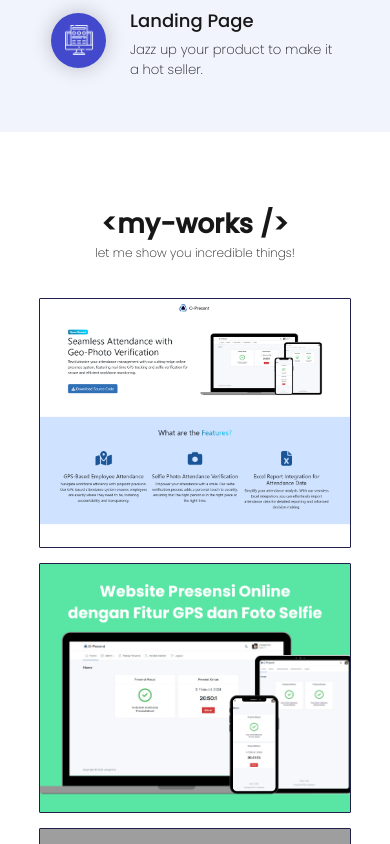
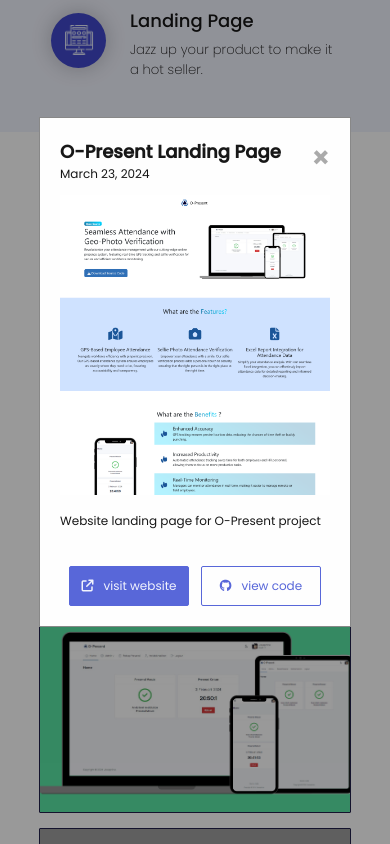
Before and after one commit to josephines1/josephines1.github.io, a plain HTML site: page index.html in a window 390 px wide. Both pictures are taken after a click on the element 195 px from the left and 1525 px from the top of the page. Shown: the part 1103-1947 px from the top of the page. Drawn offline with Linux system fonts and the light colour scheme; grey boxes are pictures that could not be loaded.

Commit message:
Add modal box for works card

```diff
--- a/css/styles.css
+++ b/css/styles.css
@@ -327,6 +327,7 @@ nav ul li a:not(.nav-cta-button):hover::after {
   max-width: 400px;
   min-width: 100%;
   margin-inline: auto;
+  cursor: pointer;
 }
 
 .work-card.show {
@@ -382,50 +383,113 @@ nav ul li a:not(.nav-cta-button):hover::after {
   font-size: 1.5em;
 }
 
-.work-card-cta {
+/* Modal Box */
+.html-modal-open {
+  overflow: hidden;
+}
+
+.modal {
+  display: none;
+  position: fixed;
+  z-index: 99999;
+  left: 0;
+  top: 0;
+  width: 100%;
+  height: 100%;
+  overflow: auto;
+  background-color: rgb(0, 0, 0);
+  background-color: rgba(0, 0, 0, 0.4);
+}
+
+.modal-content {
+  background-color: #fefefe;
+  margin: 1em auto;
+  padding: 20px;
+  border: 1px solid #888;
+  width: 80%;
+  max-width: 800px;
+}
+
+#modalImageContainer {
+  position: relative;
+  display: inline-block;
+  width: 100%;
+  max-height: 400px;
+  overflow-y: auto;
   margin-top: 1em;
+  margin-bottom: 1em;
+}
+
+#modalImage {
+  width: 100%;
+}
+
+.close {
+  color: #aaa;
+  float: right;
+  font-size: 28px;
+  font-weight: bold;
+}
+
+.close:hover,
+.close:focus {
+  color: var(--cerulean-blue-600);
+  text-decoration: none;
+  cursor: pointer;
+}
+
+#modalDescription {
+  margin-bottom: 1em;
+}
+
+.modal-cta {
+  display: flex;
+  align-items: center;
+  justify-content: center;
+  gap: 1em;
+  margin-top: 3em;
+}
+
+.modal-cta a {
   display: flex;
   align-items: center;
   justify-content: center;
   gap: 10px;
-  font-size: 0.8em;
+  min-width: 120px;
+  text-align: center;
+  padding: 10px;
+  background-color: var(--cerulean-blue-500);
+  border: 1px solid var(--cerulean-blue-500);
+  text-decoration: none;
+  border-radius: 2px;
+  transition: 0.3s;
 }
 
-.work-card-cta a {
-  padding: 0.5em 1em;
-  text-decoration: none;
-  border: 1px solid var(--cerulean-blue-500);
-  min-width: 8em;
-  border-radius: 2px;
-  transition: 0.2s ease-in;
-  display: flex;
-  align-items: center;
-  justify-content: center;
-  gap: 5px;
-}
-
-.work-cta-website {
-  background-color: var(--cerulean-blue-500);
+.modal-cta a span,
+.modal-cta a i {
   color: var(--cerulean-blue-50);
 }
 
-.work-cta-website i,
-.work-cta-website span {
-  color: var(--text);
+.modal-cta a:hover span,
+.modal-cta a:hover i {
+  color: var(--cerulean-blue-50);
 }
 
-.work-cta-website i {
-  font-size: 0.85em;
+.modal-cta a:last-child {
+  background-color: transparent;
 }
 
-.work-card-cta a:hover {
-  background-color: var(--cerulean-blue-600);
-  border: 1px solid var(--cerulean-blue-600);
-  transform: translateY(-3px);
+.modal-cta a:last-child span,
+.modal-cta a:last-child i {
+  color: var(--cerulean-blue-500);
 }
 
-.work-card-cta a:hover i,
-.work-card-cta a:hover span {
+.modal-cta a:hover {
+  background-color: var(--cerulean-blue-600);
+}
+
+.modal-cta a:last-child:hover span,
+.modal-cta a:last-child:hover i {
   color: var(--cerulean-blue-50);
 }
 
@@ -792,7 +856,7 @@ footer a {
   text-decoration: none;
   padding: 10px 15px;
   border: 0.5pt solid var(--cerulean-blue-600);
-  border-radius: 10px;
+  border-radius: 2px;
   cursor: pointer;
 }
 .nav-category-link.active {
@@ -974,21 +1038,13 @@ footer a {
     font-size: 100%;
   }
 
-  .work-card-cta {
-    gap: 10px;
-    font-size: 1em;
+  #modalImageContainer {
+    max-height: 300px;
+    overflow-y: hidden;
   }
 
-  .work-card-cta a span {
-    display: none;
-  }
-
-  .work-card-cta a {
-    width: 3em;
-    height: 3em;
-    min-width: 0;
-    border-radius: 100%;
-    padding: 0.5em;
+  .modal-content {
+    margin-top: 30%;
   }
 
   #about {
--- a/index.html
+++ b/index.html
@@ -282,6 +282,33 @@
       </div>
     </footer>
 
+    <!-- Modal Box -->
+    <div id="portfolioModal" class="modal">
+      <div class="modal-content">
+        <span class="close">&times;</span>
+        <h2 id="modalTitle"></h2>
+        <p id="modalDate"></p>
+        <div id="modalImageContainer">
+          <img id="modalImage" src="path-to-image.jpg" alt="Portfolio Image" />
+        </div>
+        <p id="modalDescription"></p>
+        <div class="modal-cta">
+          <a
+            id="modalPreview"
+            href="#"
+            target="_blank"
+            class="modal-cta-website"
+          >
+            <i class="fa-solid fa-arrow-up-right-from-square"></i
+            ><span>visit website</span>
+          </a>
+          <a id="modalSource" href="#" target="_blank" class="modal-cta-code">
+            <i class="fa-brands fa-github"></i><span>view code</span>
+          </a>
+        </div>
+      </div>
+    </div>
+
     <!-- jQuery -->
     <script src="js/code.jquery.com_jquery-3.7.0.min.js"></script>
 
--- a/js/script.js
+++ b/js/script.js
@@ -19,11 +19,20 @@ function updateViewPortfolios(results, category = false) {
   }
   const portfoliosContainer = document.getElementById("portfolios-container");
   portfoliosContainer.innerHTML = portfolios;
+
+  // Add click event listener to each portfolio card
+  document.querySelectorAll(".work-card").forEach((card) => {
+    card.addEventListener("click", function () {
+      const portfolio = results.find(
+        (result) => result.name === this.querySelector("h3").innerText
+      );
+      openModal(portfolio);
+    });
+  });
 }
 
 function showPortfolios(portfolio) {
-  if (portfolio.webLink !== null) {
-    view = `<div class="work-card show">
+  view = `<div class="work-card show">
               <div class="work-card-img-wrapper">
                 <img
                   src="img/works/${portfolio.image}"
@@ -38,53 +47,66 @@ function showPortfolios(portfolio) {
                 <div class="work-card-desc">
                   <p>${portfolio.desc}</p>
                 </div>
-                <div class="work-card-cta">
-                  <a
-                    href="${portfolio.webLink}"
-                    target="_blank"
-                    class="work-cta-website"
-                    ><i class="fa-solid fa-arrow-up-right-from-square"></i
-                    ><span>visit website</span></a
-                  >
-                  <a
-                    href="${portfolio.codeLink}"
-                    target="_blank"
-                    class="work-cta-code"
-                    ><i class="fa-brands fa-github"></i><span>view code</span></a
-                  >
-                </div>
+                <p>Click to see the details</p>
               </div>
             </div>`;
-  } else {
-    view = `<div class="work-card show">
-              <div class="work-card-img-wrapper">
-                <img
-                  src="img/works/${portfolio.image}"
-                  alt="${portfolio.name}"
-                  class="work-card-img"
-                />
-              </div>
-              <div class="work-card-text-wrapper">
-                <div class="work-card-name">
-                  <h3>${portfolio.name}</h3>
-                </div>
-                <div class="work-card-desc">
-                  <p>${portfolio.desc}</p>
-                </div>
-                <div class="work-card-cta">
-                  <a
-                    href="${portfolio.codeLink}"
-                    target="_blank"
-                    class="work-cta-code"
-                    ><i class="fa-brands fa-github"></i><span>view code</span></a
-                  >
-                </div>
-              </div>
-            </div>`;
-  }
 
   return view;
 }
+
+// Open Modal Box
+function openModal(portfolio) {
+  const modal = document.getElementById("portfolioModal");
+  document.getElementById("modalTitle").innerText = portfolio.name;
+  document.getElementById("modalDate").innerText = portfolio.date;
+  document.getElementById("modalImage").src = `img/works/${portfolio.image}`;
+  document.getElementById("modalDescription").innerText = portfolio.desc;
+
+  const modalPreview = document.getElementById("modalPreview");
+  const modalSource = document.getElementById("modalSource");
+
+  if (portfolio.webLink) {
+    modalPreview.href = portfolio.webLink;
+    modalPreview.style.display = "flex";
+  } else {
+    modalPreview.style.display = "none";
+  }
+
+  if (portfolio.codeLink) {
+    modalSource.href = portfolio.codeLink;
+    modalSource.style.display = "flex";
+  } else {
+    modalSource.style.display = "none";
+  }
+
+  modal.style.display = "block";
+
+  // Tambahkan kelas 'html-modal-open' ke elemen <html> untuk nonaktifkan gulir
+  document.documentElement.classList.add("html-modal-open");
+}
+
+// Close Modal Box
+function closeModal() {
+  const modal = document.getElementById("portfolioModal");
+  modal.style.display = "none";
+
+  // Hapus kelas 'html-modal-open' dari elemen <html> untuk mengaktifkan kembali gulir
+  document.documentElement.classList.remove("html-modal-open");
+}
+
+// Event listener untuk tombol close di modal
+const span = document.getElementsByClassName("close")[0];
+span.onclick = function () {
+  closeModal();
+};
+
+// Event listener untuk mengklik di luar modal untuk menutupnya
+window.onclick = function (event) {
+  const modal = document.getElementById("portfolioModal");
+  if (event.target == modal) {
+    closeModal();
+  }
+};
 
 $(".nav-category-link").on("click", async function () {
   let category = $(this).html();
--- a/json/data.json
+++ b/json/data.json
@@ -5,6 +5,7 @@
       "category": "Landing Page",
       "image": "o-present-landing-page.png",
       "name": "O-Present Landing Page",
+      "date": "March 23, 2024",
       "desc": "Website landing page for O-Present project",
       "webLink": "https://josephines1.github.io/o-present-landing-page/",
       "codeLink": "https://github.com/josephines1/o-present-landing-page"
@@ -14,6 +15,7 @@
       "category": "Others",
       "image": "opresent.png",
       "name": "O-Present",
+      "date": "January 25, 2024 - April 22, 2024",
       "desc": "An open source application for web-based online presence needs, with GPS and selfie photo features.",
       "webLink": null,
       "codeLink": "https://github.com/josephines1/o-present"
@@ -23,6 +25,7 @@
       "category": "Others",
       "image": "flicksearch.png",
       "name": "FlickSearch",
+      "date": "February 11, 2024",
       "desc": "A website that facilitates movie searching using the OMDB API as its data source.",
       "webLink": "https://josephines1.github.io/flicksearch/",
       "codeLink": "https://github.com/josephines1/flicksearch"
@@ -32,6 +35,7 @@
       "category": "Others",
       "image": "tricalc.png",
       "name": "TriCalc",
+      "date": "December 6, 2023",
       "desc": "A website to help with the process of calculating the area and perimeter of a triangle to fulfill the Mini Coding Project from RevoU.",
       "webLink": "https://josephines1.github.io/revou-mini-project/",
       "codeLink": "https://github.com/josephines1/revou-mini-project"
@@ -41,6 +45,7 @@
       "category": "Others",
       "image": "tastetrack.png",
       "name": "TasteTrack",
+      "date": "February 12, 2024",
       "desc": "A website that facilitates recipes searching using TheMealDB API as its data source.",
       "webLink": "https://josephines1.github.io/tastetrack/",
       "codeLink": "https://github.com/josephines1/tastetrack"
@@ -50,6 +55,7 @@
       "category": "Landing Page",
       "image": "landing-page.png",
       "name": "Landing Page",
+      "date": "October 1, 2023",
       "desc": "Website Landing Page for FreeCodeCamp Certification Needs.",
       "webLink": "https://josephines1.github.io/product-landing-page/",
       "codeLink": "https://github.com/josephines1/product-landing-page"
@@ -59,6 +65,7 @@
       "category": "Others",
       "image": "tribute-page.png",
       "name": "Tribute Page",
+      "date": "September 26, 2023",
       "desc": "Bruno Mars Tribute website for Free Code Camp Certification needs.",
       "webLink": "https://josephines1.github.io/tribute-page/",
       "codeLink": "https://github.com/josephines1/tribute-page"
```
Also changed, not shown: portfolio.html (+27 -0 lines).
